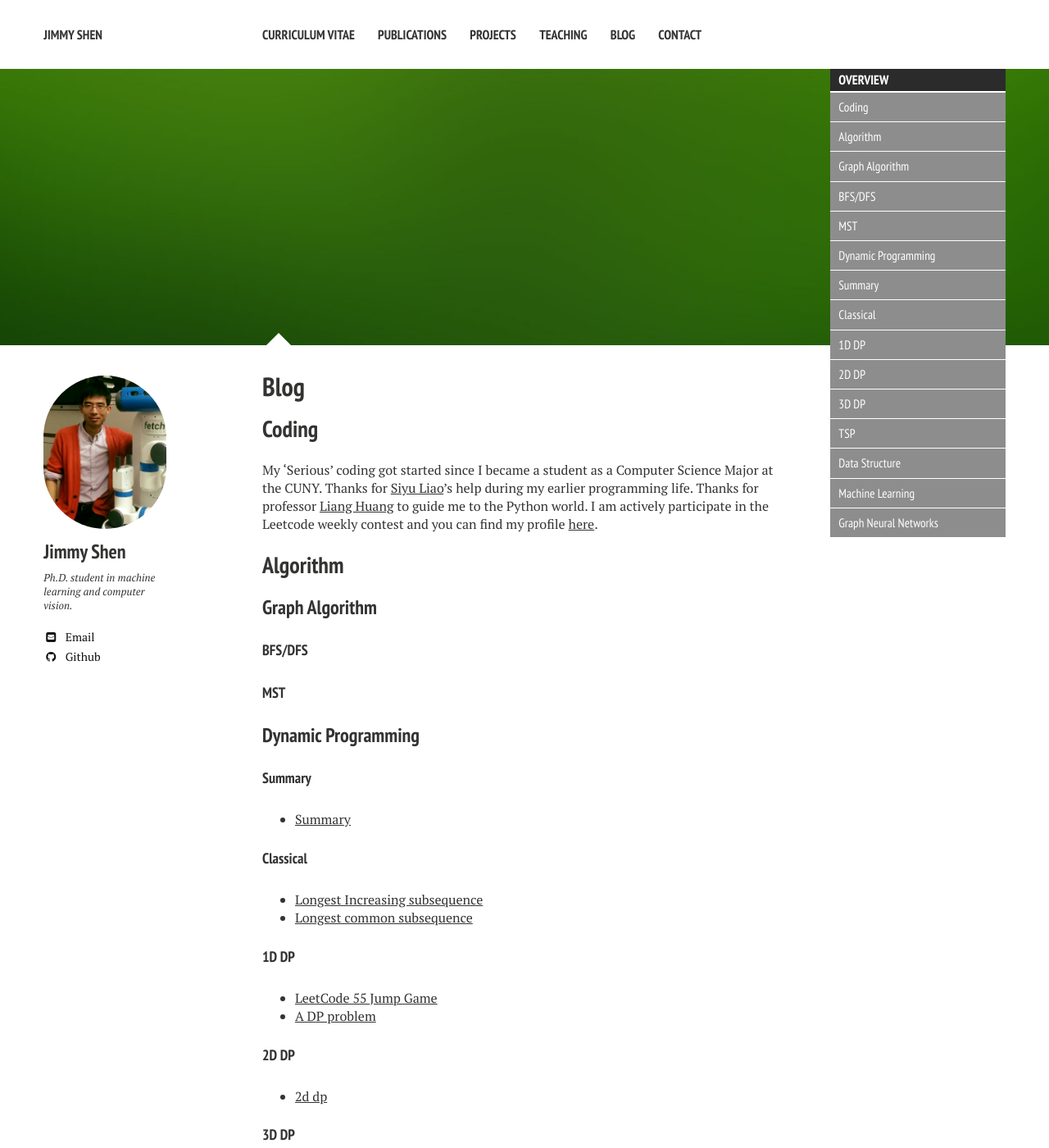
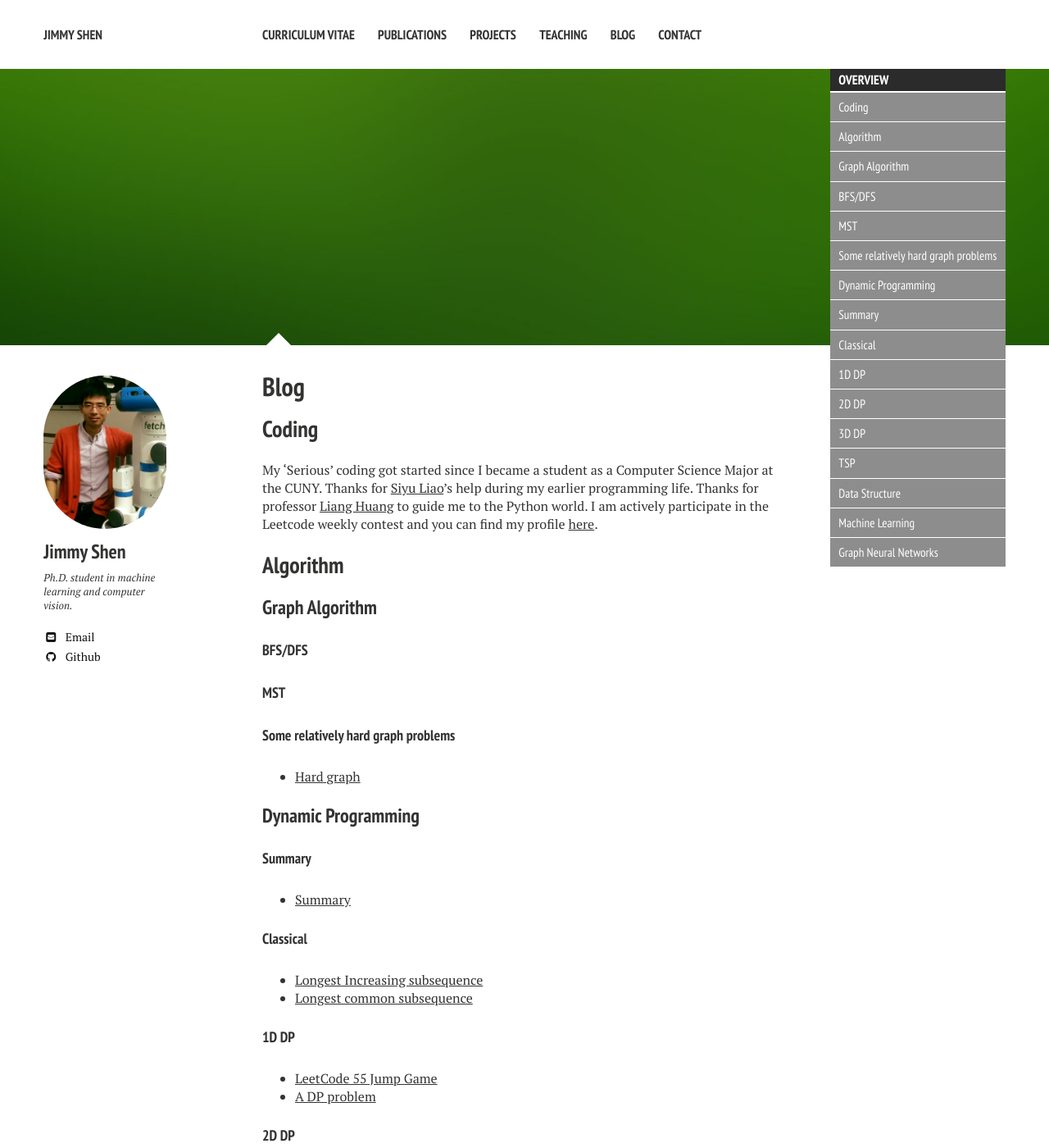
Before and after one commit to xiaokeshen/xiaokeshen.github.io, a Jekyll site: the page built from blog/index.md, in a window 1280 px wide and 1400 px high. Shown: the whole window at 82% size. Built offline with Jekyll 4.4.1, drawn with Linux system fonts in a browser that asks for light colours; nearby versions of some CDN libraries.

Commit message:
add a graph article

```diff
--- a/blog/index.md
+++ b/blog/index.md
@@ -27,6 +27,9 @@ My 'Serious' coding got started since I became a student as a Computer Science M
 #### BFS/DFS
 
 #### MST
+
+#### Some relatively hard graph problems
+- [Hard graph](https://medium.com/@jim.morris.shen/hard-graph-f7a92d9f1def?source=friends_link&sk=196bdc5a29dd0272b8ac2e77741b496a)
 
 ### Dynamic Programming
 
```
